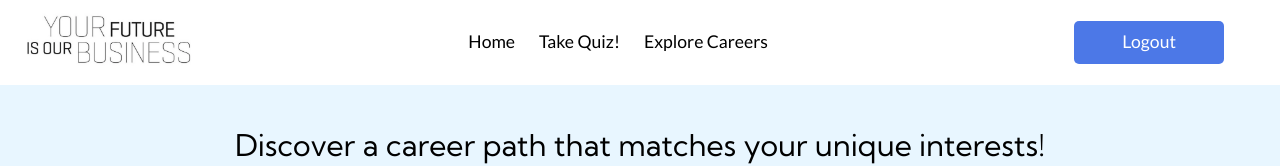
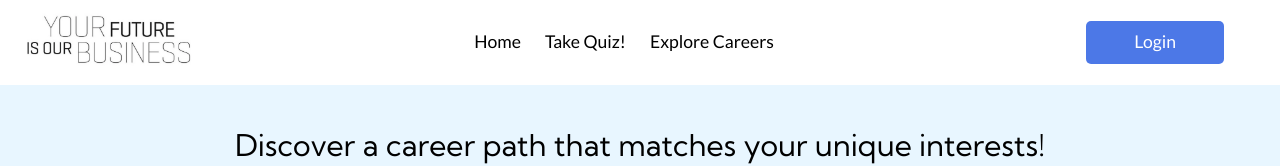
Before and after one commit to ucsc-blueprint/yfiob2, a Next.js app: page / in a window 1280 px wide. Shown: the top 166 px of the page. Built offline with nearby package versions, Linux system fonts and the light colour scheme; no server answers.

Commit message:
Revised the logic for navbar profile button. Should only appear when user is logged in

```diff
--- a/src/app/login/page.jsx
+++ b/src/app/login/page.jsx
@@ -37,6 +37,7 @@ function Page() {
             // Navigate to the quiz with the grade and valid=true parameter
             router.push(`/take-quiz/${grade}?valid=true`);
             setLogin(true);
+            console.log(userCredential.user); // Log the user data for debugging
         } catch (error) {
             // Handle errors such as wrong credentials or non-existing accounts
             alert("Login failed: " + error.message);
--- a/src/components/Navbar/Navbar.jsx
+++ b/src/components/Navbar/Navbar.jsx
@@ -2,54 +2,42 @@
 
 import BoxButton from "../../components/BoxButton.jsx";
 import { useRouter } from 'next/navigation';
-import { useState } from "react";
+import { useState, useEffect } from "react";
 
 import Link from "next/link";
 import Image from "next/image";
 
-import { signOut } from "firebase/auth";
+import { signOut, onAuthStateChanged } from "firebase/auth";
 import { auth } from "../../utils/firebase";
 
-//TODO: Turn a elements into navlink components (make it work with the testing too)
-
-
-export const Navbar = ({loggedinflag}) => {
+export const Navbar = () => {
   const [isOpen, setIsOpen] = useState(false);
+  const [isDropdownOpen, setIsDropdownOpen] = useState(false);
+  const [isLoggedIn, setIsLoggedIn] = useState(false);
 
   const router = useRouter();
+
+  useEffect(() => {
+    const unsubscribe = onAuthStateChanged(auth, (user) => {
+      setIsLoggedIn(!!user); // Set `isLoggedIn` to true if a user is logged in, false otherwise
+    });
+
+    return () => unsubscribe(); // Cleanup the listener on component unmount
+  }, []);
 
   const handleLoginClick = () => {
     router.push('/login'); // Navigate to the /login page
   };
 
-		var loggedOut = false;
-
-		// const handleSignUpClick = () => {
-		// 		router.push('/sign-up'); // Navigate to the /signup page
-		// }
-
-		// const goToQuiz = () => {
-		// 		router.push('/take-quiz'); // Navigate to the quiz page
-		// }
-
-		if (loggedinflag !== undefined) {
-			loggedOut = true;
-		}
-
   const handleLogout = async () => {
     try {
       await signOut(auth); // Use the imported `auth` object
       alert("Logout successful!");
-				// setLogin(false); // Update the logged-in state
       router.push("/login"); // Redirect to the login page
-
     } catch (error) {
       alert("Logout failed: " + error.message); // Handle errors
     }
   };
-
-		console.log("Logged out: ", loggedOut);
-
 
   return (
     <div className="bg-white shadow-md font-lato">
@@ -105,8 +93,41 @@ export const Navbar = ({loggedinflag}) => {
           </Link>
         </div>
 
-				{/* Log In Button - Desktop */}
-				{loggedOut === true && (
+        {/* Log In / Profile Button - Desktop */}
+        {isLoggedIn ? (
+          <div className="hidden md:flex px-8 relative">
+            <BoxButton
+              text="Profile"
+              color="blue"
+              onClick={() => setIsDropdownOpen(!isDropdownOpen)}
+              icon={
+                <span
+                  className={`ml-2 transform transition-transform ${
+                    isDropdownOpen ? "rotate-180" : "rotate-0"
+                  }`}
+                >
+                  ▼
+                </span>
+              }
+            />
+            {isDropdownOpen && (
+              <div className="absolute top-full mt-2 right-0 bg-white shadow-md rounded-md w-48">
+                <button
+                  className="block w-full text-left px-4 py-2 hover:bg-gray-100"
+                  onClick={() => router.push("/profile")}
+                >
+                  Results
+                </button>
+                <button
+                  className="block w-full text-left px-4 py-2 hover:bg-gray-100"
+                  onClick={handleLogout}
+                >
+                  Logout
+                </button>
+              </div>
+            )}
+          </div>
+        ) : (
           <div className="hidden md:flex px-8">
             <BoxButton
               text="Login"
@@ -115,19 +136,9 @@ export const Navbar = ({loggedinflag}) => {
             />
           </div>
         )}
-				{loggedOut === false && (
-					<div className="hidden md:flex px-8">
-						<BoxButton
-							text="Logout"
-							color="blue"
-							onClick={handleLogout}
-						/>
-					</div>
-				)}
       </div>
 
       {/* Navigation Links - Mobile */}
-
       <div
         className={`absolute b-top hrefp-20 z-0 left-0 w-full bg-white shadow-md flex flex-col items-center  transition-transform duration-300 md:hidden p-6 ${
           isOpen ? "translate-y-8" : "-translate-y-[200%]"
@@ -154,6 +165,15 @@ export const Navbar = ({loggedinflag}) => {
         >
           Explore Careers
         </Link>
+        {isLoggedIn ? (
+          <Link
+            href={"/profile"}
+            onClick={() => setIsOpen(false)}
+            className="text-lg text-black bg-[#4C78E757] px-5 py-2 rounded-full hover:text-white z-10 m-2"
+          >
+            Profile
+          </Link>
+        ) : (
           <Link
             href={"/login"}
             onClick={() => setIsOpen(false)}
@@ -161,6 +181,7 @@ export const Navbar = ({loggedinflag}) => {
           >
             Log In
           </Link>
+        )}
       </div>
     </div>
   );
```
Lines whose indentation alone changed are shown as unchanged.
